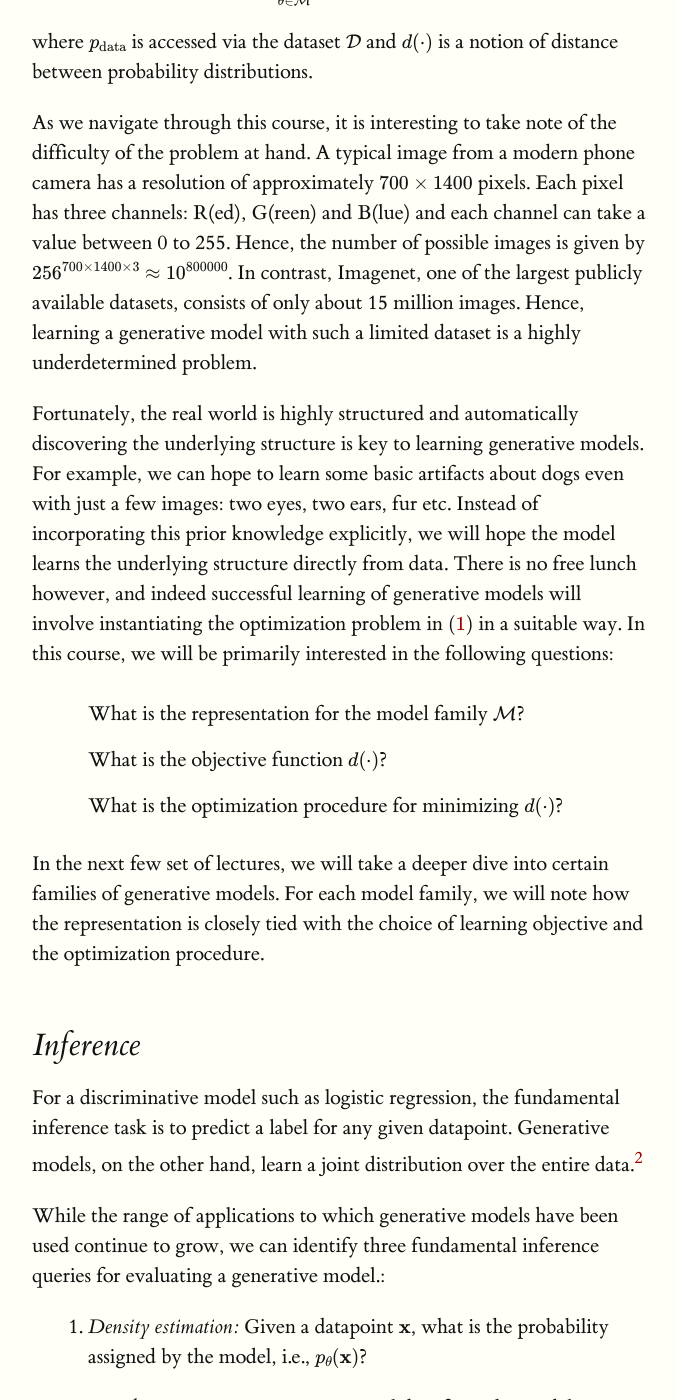
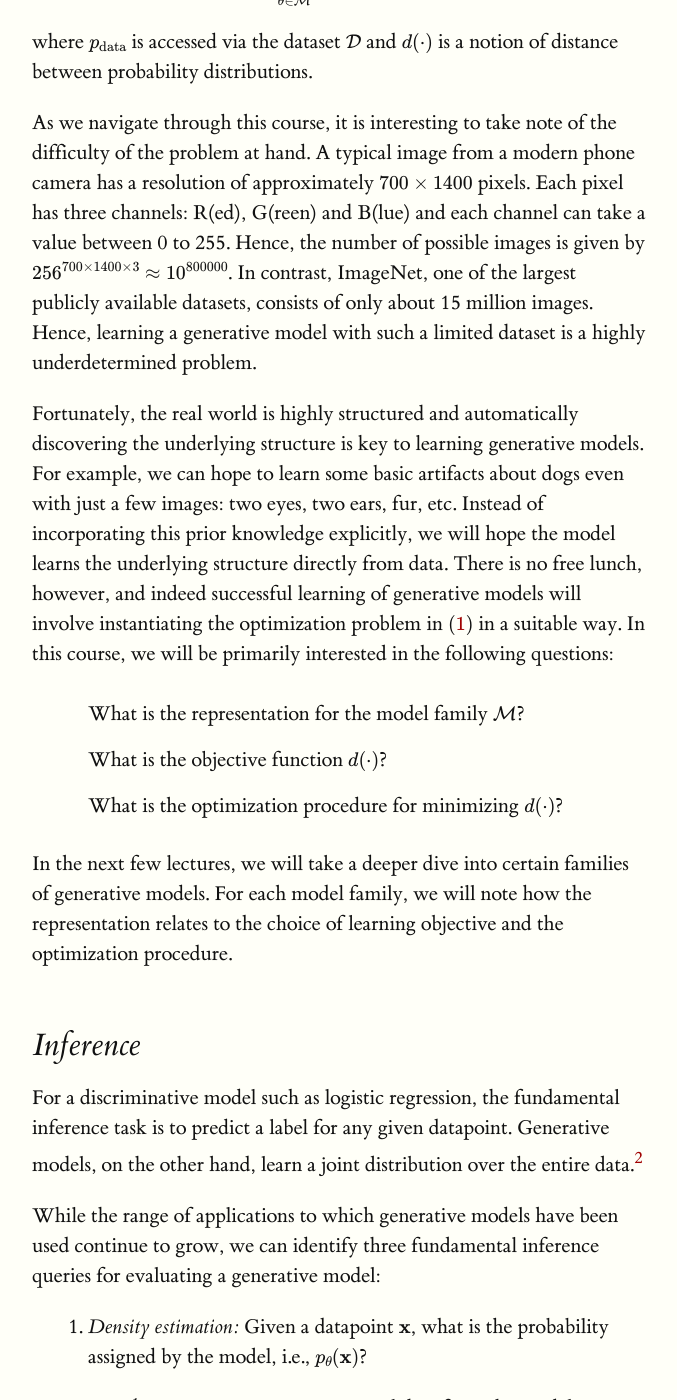
Before and after one commit to deepgenerativemodels/notes, a Jekyll site: the page docs/introduction/index.html, which Jekyll copies as it is, in a window 1280 px wide and 1400 px high, scrolled down 1728 px. Shown: the whole window, without its empty margins (128-805 px from the left). Built offline with Jekyll 4.4.1, drawn with Linux system fonts in a browser that asks for light colours; formulas are drawn with MathJax 3; some of the changed text lies outside the part shown.

```diff
--- a/docs/introduction/index.html
+++ b/docs/introduction/index.html
@@ -130,17 +129,17 @@ phone camera has a resolution of approximately <script type="math/tex">700 \time
 Each pixel has three channels: R(ed), G(reen) and B(lue) and each
 channel can take a value between 0 to 255. Hence, the number of possible
 images is given by <script type="math/tex">256^{700 \times 1400 \times 3}\approx 10 ^{800000}</script>.
-In contrast, Imagenet, one of the largest publicly available datasets,
+In contrast, ImageNet, one of the largest publicly available datasets,
 consists of only about 15 million images. Hence, learning a generative
 model with such a limited dataset is a highly underdetermined problem.</p>
 
 <p>Fortunately, the real world is highly structured and automatically
 discovering the underlying structure is key to learning generative
 models. For example, we can hope to learn some basic artifacts about
-dogs even with just a few images: two eyes, two ears, fur etc. Instead
+dogs even with just a few images: two eyes, two ears, fur, etc. Instead
 of incorporating this prior knowledge explicitly, we will hope the model
 learns the underlying structure directly from data. There is no free
-lunch however, and indeed successful learning of generative models will
+lunch, however, and indeed successful learning of generative models will
 involve instantiating the optimization problem in
 <script type="math/tex">(\ref{eq:learning_gm})</script> in a suitable way. In this course, we will be
 primarily interested in the following questions:</p>
@@ -151,9 +150,9 @@ primarily interested in the following questions:</p>
   <li>What is the optimization procedure for minimizing <script type="math/tex">d(\cdot)</script>?</li>
 </ul>
 
-<p>In the next few set of lectures, we will take a deeper dive into certain
+<p>In the next few lectures, we will take a deeper dive into certain
 families of generative models. For each model family, we will note how
-the representation is closely tied with the choice of learning objective
+the representation relates to the choice of learning objective
 and the optimization procedure.</p>
 
 <h2 id="inference">Inference</h2>
@@ -165,7 +164,7 @@ data.<sup id="fnref:2"><a href="#fn:2" class="footnote">2</a></sup></p>
 
 <p>While the range of applications to which generative models have been
 used continue to grow, we can identify three fundamental inference
-queries for evaluating a generative model.:</p>
+queries for evaluating a generative model:</p>
 
 <ol>
   <li>
```
Also changed, not shown: other parts of docs/introduction/index.html (+4 -5 lines), docs/autoregressive/index.html (+10 -10 lines), docs/flow/index.html (+8 -8 lines), docs/gan/index.html (+7 -7 lines), docs/vae/index.html (+4 -4 lines), 2 other files.
